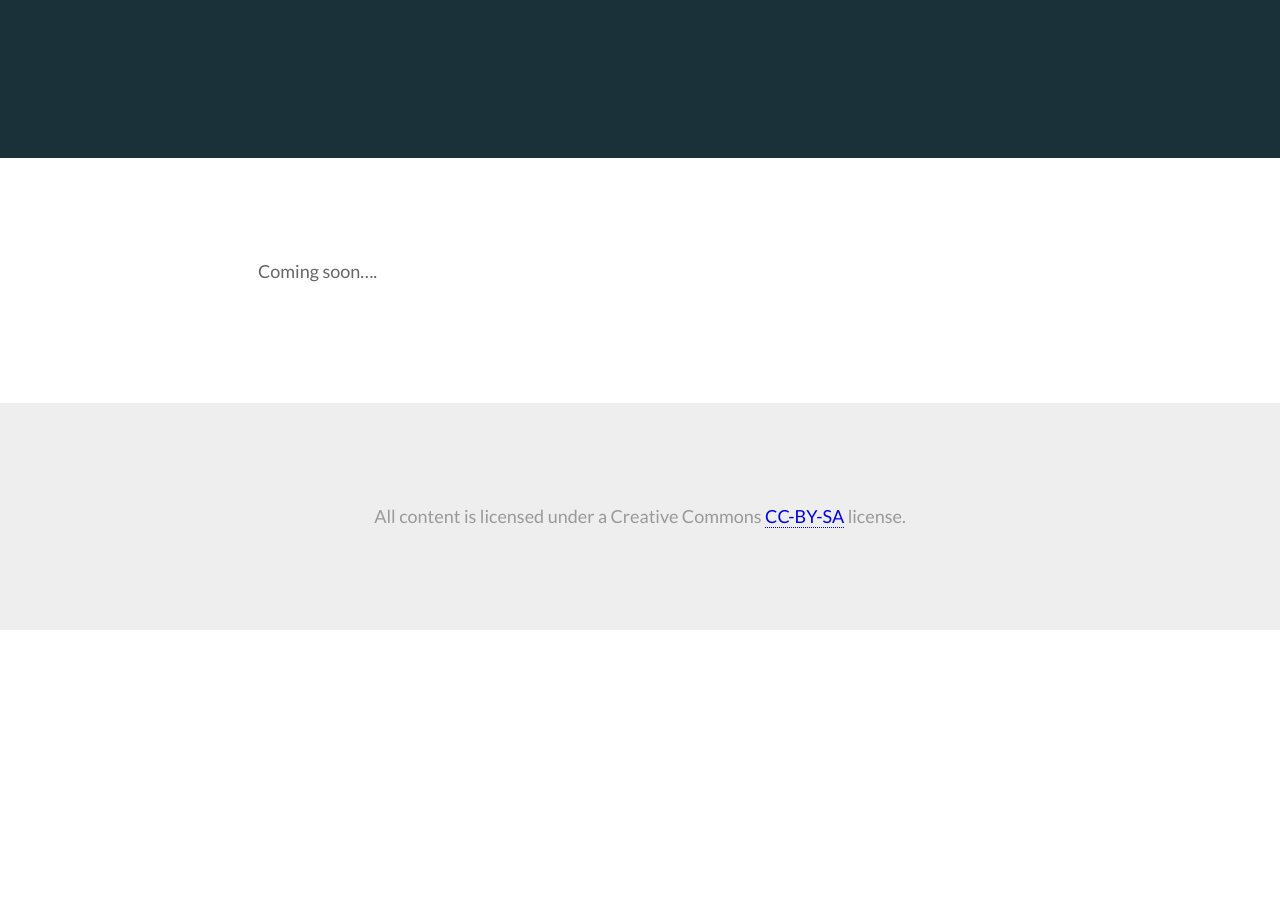
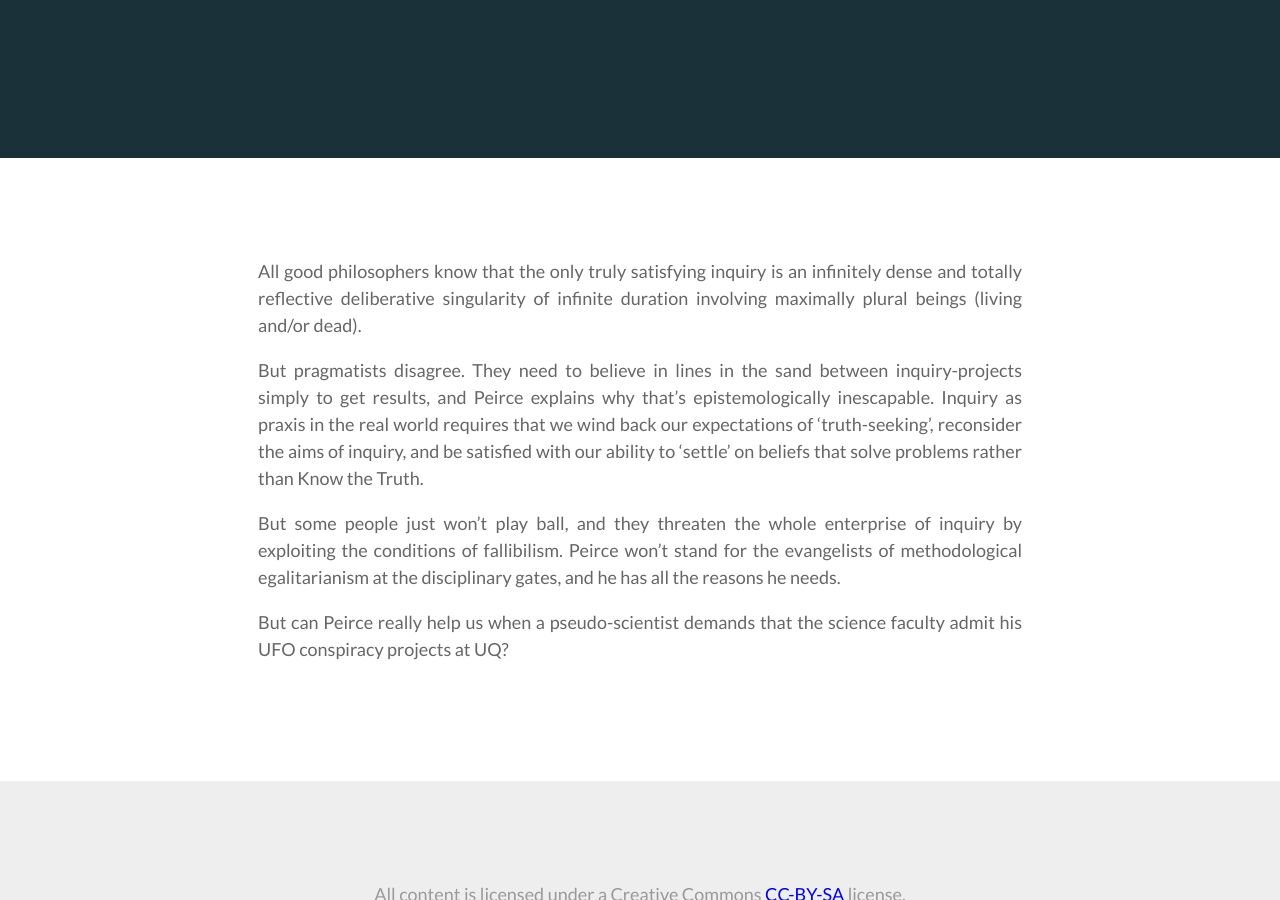
Before and after one commit to davekinkead/dailydialectic, a Jekyll site: the page built from _posts/2015-05-27-arsonists-at-the-boundaries-of-inquiry.md, in a window 1280 px wide and 900 px high, scrolled down 668 px. Built offline with Jekyll 4.4.1, drawn with Linux system fonts in a browser that asks for light colours; before the commit the page ends 1298 px from its top, so only the background shows below that.

Commit message:
Update kate's talk

```diff
--- a/_posts/2015-05-27-arsonists-at-the-boundaries-of-inquiry.md
+++ b/_posts/2015-05-27-arsonists-at-the-boundaries-of-inquiry.md
@@ -7,4 +7,10 @@ status: forthcoming
 date: 27 May 2015
 ---
 
-Coming soon....
+All good philosophers know that the only truly satisfying inquiry is an infinitely dense and totally reflective deliberative singularity of infinite duration involving maximally plural beings (living and/or dead).
+
+But pragmatists disagree. They need to believe in lines in the sand between inquiry-projects simply to get results, and Peirce explains why that’s epistemologically inescapable. Inquiry as praxis in the real world requires that we wind back our expectations of ‘truth-seeking’, reconsider the aims of inquiry, and be satisfied with our ability to ‘settle’ on beliefs that solve problems rather than Know the Truth.
+
+But some people just won’t play ball, and they threaten the whole enterprise of inquiry by exploiting the conditions of fallibilism. Peirce won’t stand for the evangelists of methodological egalitarianism at the disciplinary gates, and he has all the reasons he needs.
+
+But can Peirce really help us when a pseudo-scientist demands that the science faculty admit his UFO conspiracy projects at UQ?
```
